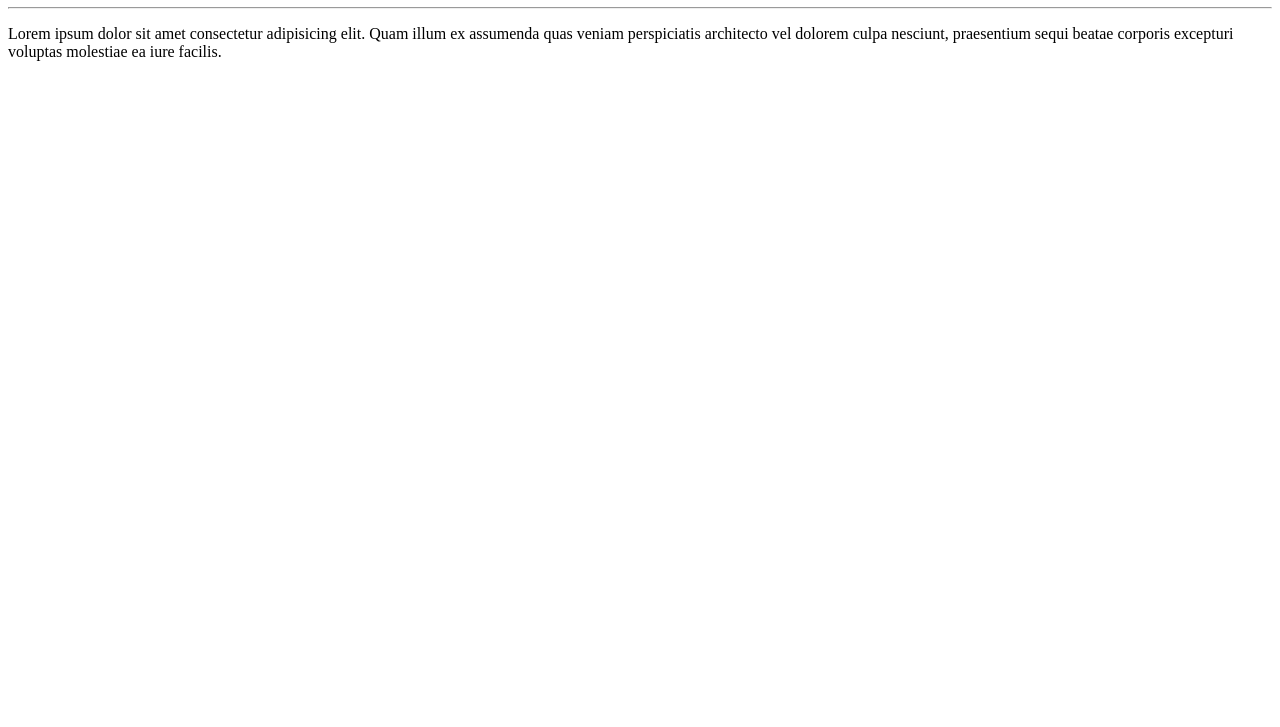
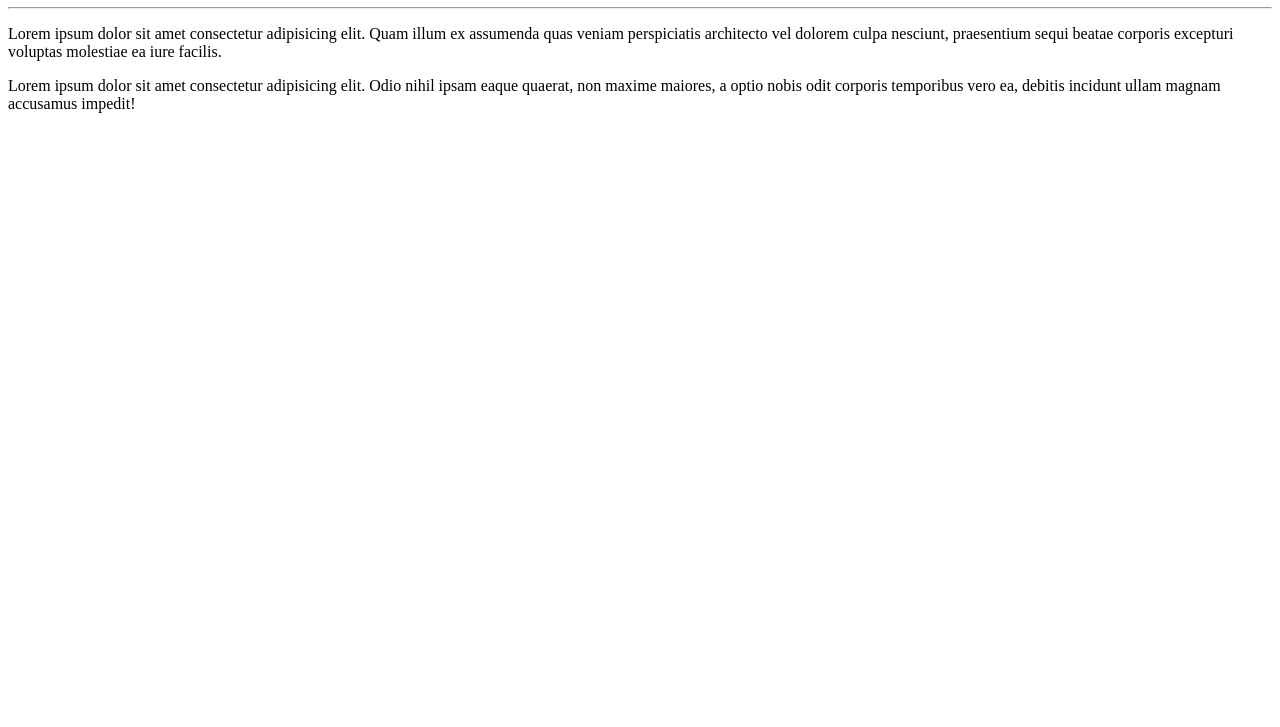
Before and after one commit to RinaldoSoares/Ol--Mundo, a plain HTML site: page site-exemplo/index.html in a window 1280 px wide. Shown: the part 73-800 px from the top of the page. Drawn offline with Linux system fonts and the light colour scheme.

Commit message:
adicionei um paragrafo

```diff
--- a/site-exemplo/index.html
+++ b/site-exemplo/index.html
@@ -9,6 +9,7 @@
     <h1>Olá, Mundo</h1>
     <hr>
     <p>Lorem ipsum dolor sit amet consectetur adipisicing elit. Quam illum ex assumenda quas veniam perspiciatis architecto vel dolorem culpa nesciunt, praesentium sequi beatae corporis excepturi voluptas molestiae ea iure facilis.</p>
+    <p>Lorem ipsum dolor sit amet consectetur adipisicing elit. Odio nihil ipsam eaque quaerat, non maxime maiores, a optio nobis odit corporis temporibus vero ea, debitis incidunt ullam magnam accusamus impedit!</p>
 
 </body>
 </html>
```
